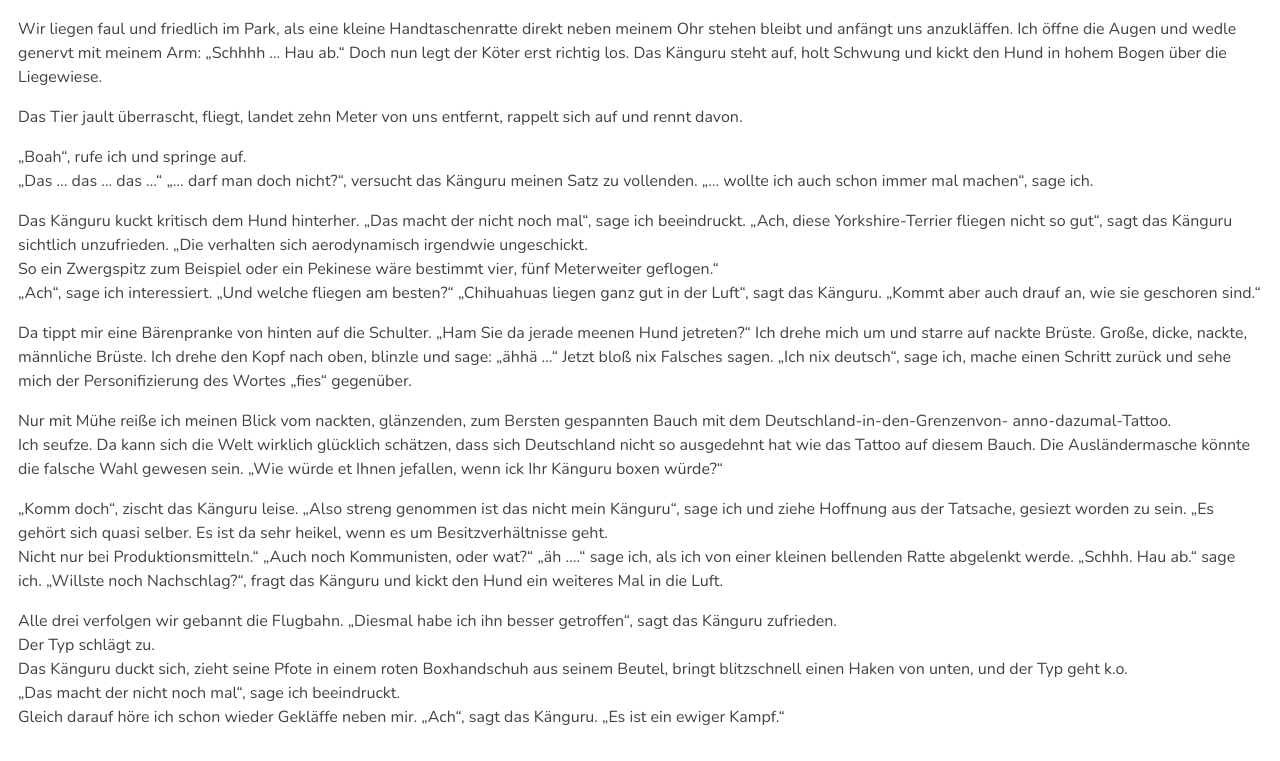
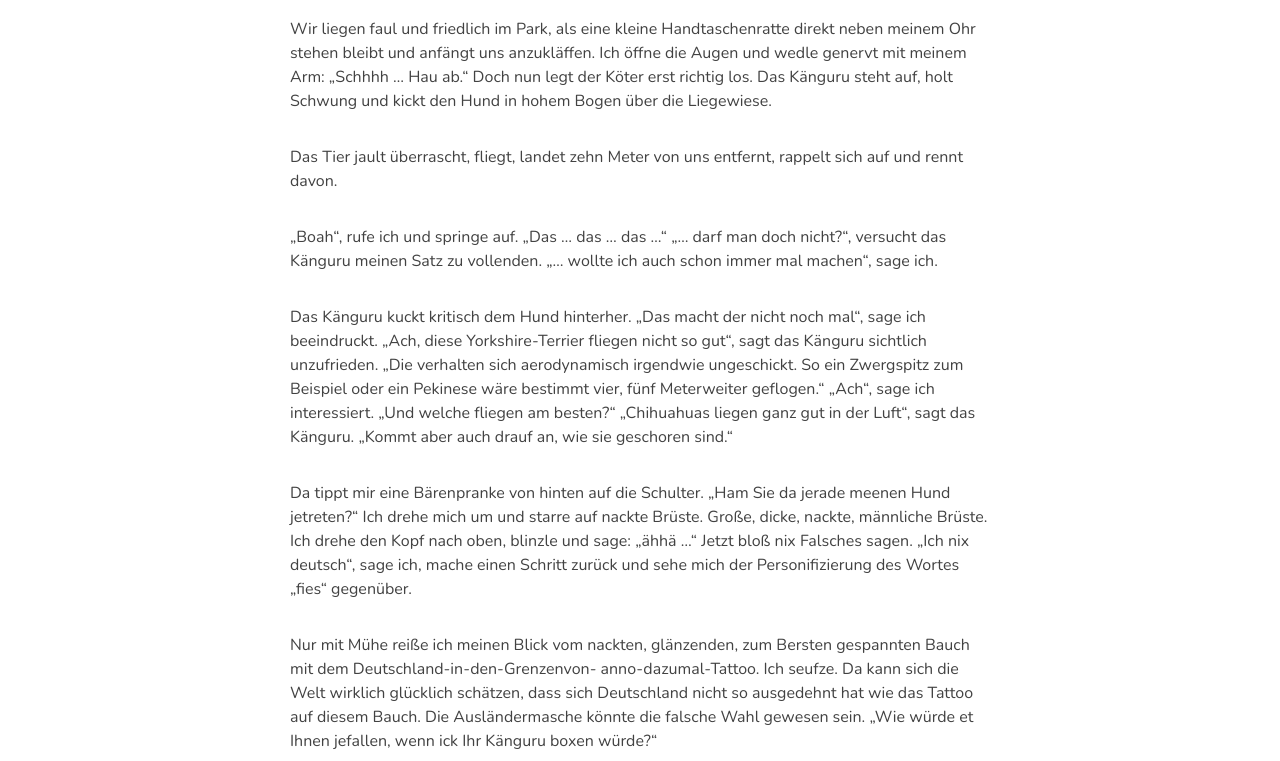
Before and after one commit to benediktgrether/responsive_webdesign, a plain HTML site: page Praktikum/02_Praktikum/Typografie-Kanguru-Chroniken/kanguru.html in a window 1280 px wide. Shown: the part 111-872 px from the top of the page. Drawn offline with nearby package versions, Linux system fonts and the light colour scheme.

Commit message:
edit kanguru

```diff
--- a/Praktikum/02_Praktikum/Typografie-Kanguru-Chroniken/css/kanguru.css
+++ b/Praktikum/02_Praktikum/Typografie-Kanguru-Chroniken/css/kanguru.css
@@ -56,9 +56,21 @@ p{
 }
 
 @media screen and (min-width: 35.625em) { /* entspricht >= 570px @16px */
-
+	.container{
+		max-width: 600px;
+		margin-left: auto;
+		margin-right: auto;
+	}
 }
 
 @media screen and (min-width: 64em) { /* entspricht > 1024px @16px */
+	.container{
+		max-width: 700px;
+		margin-left: auto;
+		margin-right: auto;
+	}
 
+	p{
+		margin-bottom: 2em
+	}
 }
--- a/Praktikum/02_Praktikum/Typografie-Kanguru-Chroniken/kanguru.html
+++ b/Praktikum/02_Praktikum/Typografie-Kanguru-Chroniken/kanguru.html
@@ -24,7 +24,7 @@
                 <p>Das Tier jault überrascht, fliegt, landet zehn Meter von uns
                     entfernt, rappelt sich auf und rennt davon.</p>
                 <p>„Boah“, rufe ich
-                    und springe auf.<br> „Das … das … das …“ „… darf man doch
+                    und springe auf. „Das … das … das …“ „… darf man doch
                     nicht?“, versucht das Känguru meinen Satz zu vollenden. „…
                     wollte ich auch schon immer mal machen“, sage ich.</p>
                 <p>
@@ -32,11 +32,9 @@
                     nicht noch mal“, sage ich beeindruckt. „Ach, diese
                     Yorkshire-Terrier fliegen nicht so gut“, sagt das Känguru
                     sichtlich unzufrieden. „Die verhalten sich aerodynamisch
-                    irgendwie ungeschickt.<br>
+                    irgendwie ungeschickt.
                     So ein Zwergspitz zum Beispiel oder
-                    ein Pekinese wäre bestimmt vier, fünf Meterweiter geflogen.“<br>
-                    „Ach“, sage ich interessiert. „Und welche fliegen am
-                    besten?“ „Chihuahuas liegen ganz gut in der Luft“, sagt das
+                    ein Pekinese wäre bestimmt vier, fünf Meterweiter geflogen.“ „Ach“, sage ich interessiert. „Und welche fliegen am besten?“ „Chihuahuas liegen ganz gut in der Luft“, sagt das
                     Känguru. „Kommt aber auch drauf an, wie sie geschoren sind.“</p>
                 <p>Da tippt mir eine Bärenpranke von hinten auf die Schulter.
                     „Ham Sie da jerade meenen Hund jetreten?“ Ich drehe mich um
@@ -47,7 +45,7 @@
                     der Personifizierung des Wortes „fies“ gegenüber.</p>
                 <p>Nur mit Mühe reiße ich meinen Blick vom nackten, glänzenden, zum
                     Bersten gespannten Bauch mit dem Deutschland-in-den-Grenzenvon-
-                    anno-dazumal-Tattoo.<br>
+                    anno-dazumal-Tattoo.
                     Ich seufze. Da kann sich die Welt
                     wirklich glücklich schätzen, dass sich Deutschland nicht so
                     ausgedehnt hat wie das Tattoo auf diesem Bauch. Die
@@ -57,18 +55,18 @@
                     ist das nicht mein Känguru“, sage ich und ziehe Hoffnung aus
                     der Tatsache, gesiezt worden zu sein. „Es gehört sich quasi
                     selber. Es ist da sehr heikel, wenn es um Besitzverhältnisse
-                    geht.<br>
+                    geht.
                     Nicht nur bei Produktionsmitteln.“ „Auch noch Kommunisten, oder wat?“ „äh ….“ sage ich, als ich von
                     einer
                     kleinen bellenden Ratte abgelenkt werde. „Schhh. Hau ab.“
                     sage ich. „Willste noch Nachschlag?“, fragt das Känguru und
                     kickt den Hund ein weiteres Mal in die Luft.</p>
                 <p>Alle drei verfolgen wir gebannt die Flugbahn. „Diesmal habe ich ihn
-                    besser getroffen“, sagt das Känguru zufrieden.<br>
-                    Der Typ schlägt zu.<br>
+                    besser getroffen“, sagt das Känguru zufrieden.
+                    Der Typ schlägt zu.
                     Das Känguru duckt sich, zieht seine Pfote in einem roten Boxhandschuh aus seinem Beutel, bringt
-                    blitzschnell einen Haken von unten, und der Typ geht k.o. <br>
-                    „Das macht der nicht noch mal“, sage ich beeindruckt.<br> Gleich
+                    blitzschnell einen Haken von unten, und der Typ geht k.o.
+                    „Das macht der nicht noch mal“, sage ich beeindruckt.  Gleich
                     darauf höre ich schon wieder Gekläffe neben mir. „Ach“, sagt
                     das Känguru. „Es ist ein ewiger Kampf.“</p>
         </div>
```
